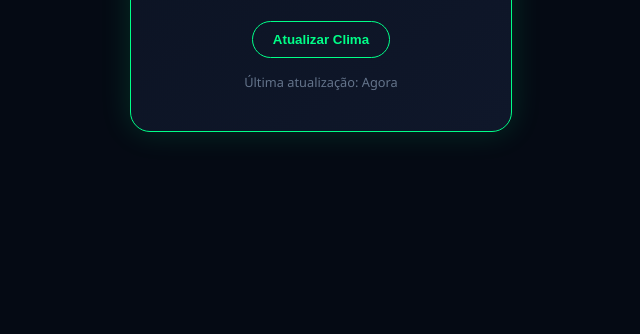
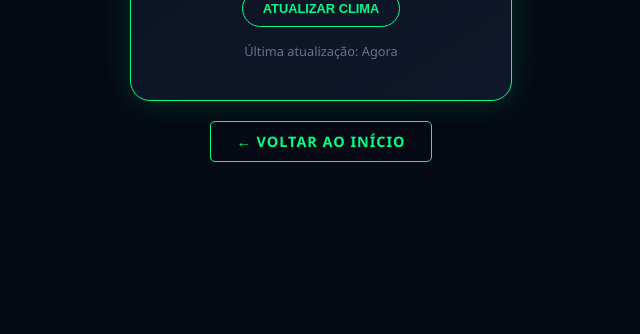
Before and after one commit to brunojsdev/api-clima, a plain HTML site: page index.html in a window 1280 px wide. Shown: the part 466-800 px from the top of the page, without its empty margins (319-959 px from the left). Drawn offline with Linux system fonts and the light colour scheme.

Commit message:
Refactor button styles and add back button

```diff
--- a/index.html
+++ b/index.html
@@ -21,7 +21,8 @@
             align-items: center;
             min-height: 100vh;
             margin: 0;
-            overflow: hidden;
+            flex-direction: column;
+            gap: 20px;
         }
 
         .weather-card {
@@ -54,7 +55,7 @@
             margin-bottom: 20px;
         }
 
-        button {
+        .update-btn {
             background: transparent;
             border: 1px solid var(--cor-primaria);
             color: var(--cor-primaria);
@@ -63,9 +64,11 @@
             cursor: pointer;
             font-weight: bold;
             transition: 0.3s;
+            text-transform: uppercase;
+            font-size: 0.8rem;
         }
 
-        button:hover {
+        .update-btn:hover {
             background: var(--cor-primaria);
             color: black;
             box-shadow: 0 0 15px var(--cor-primaria);
@@ -76,6 +79,29 @@
             font-size: 0.8rem;
             color: #64748b;
         }
+
+        /* Estilo do Botão Voltar */
+        .btn-voltar {
+            padding: 10px 25px;
+            background: transparent;
+            border: 1px solid var(--cor-primaria);
+            color: var(--cor-primaria);
+            text-decoration: none;
+            border-radius: 5px;
+            font-weight: bold;
+            transition: all 0.3s;
+            display: inline-block;
+            text-transform: uppercase;
+            font-size: 0.9rem;
+            letter-spacing: 1px;
+        }
+
+        .btn-voltar:hover {
+            background: var(--cor-primaria);
+            color: #050a14;
+            box-shadow: 0 0 20px rgba(0, 255, 136, 0.4);
+            transform: translateY(-2px);
+        }
     </style>
 </head>
 <body>
@@ -84,14 +110,17 @@
         <div class="icon">⛅</div>
         <div class="temp">24°C</div>
         <div class="city">São Bernardo do Campo</div>
-        <button onclick="updateWeather()">Atualizar Clima</button>
+        <button class="update-btn" onclick="updateWeather()">Atualizar Clima</button>
         <div class="status">Última atualização: Agora</div>
     </div>
+
+    <!-- Botão Voltar -->
+    <a href="https://brunojsdev.github.io/meu-portfolio/#" class="btn-voltar">← Voltar ao Início</a>
 
     <script>
         function updateWeather() {
             const card = document.getElementById("weather-card");
-            const btn = card.querySelector("button");
+            const btn = card.querySelector(".update-btn");
             const status = card.querySelector(".status");
 
             // Simula estado de carregamento
```
